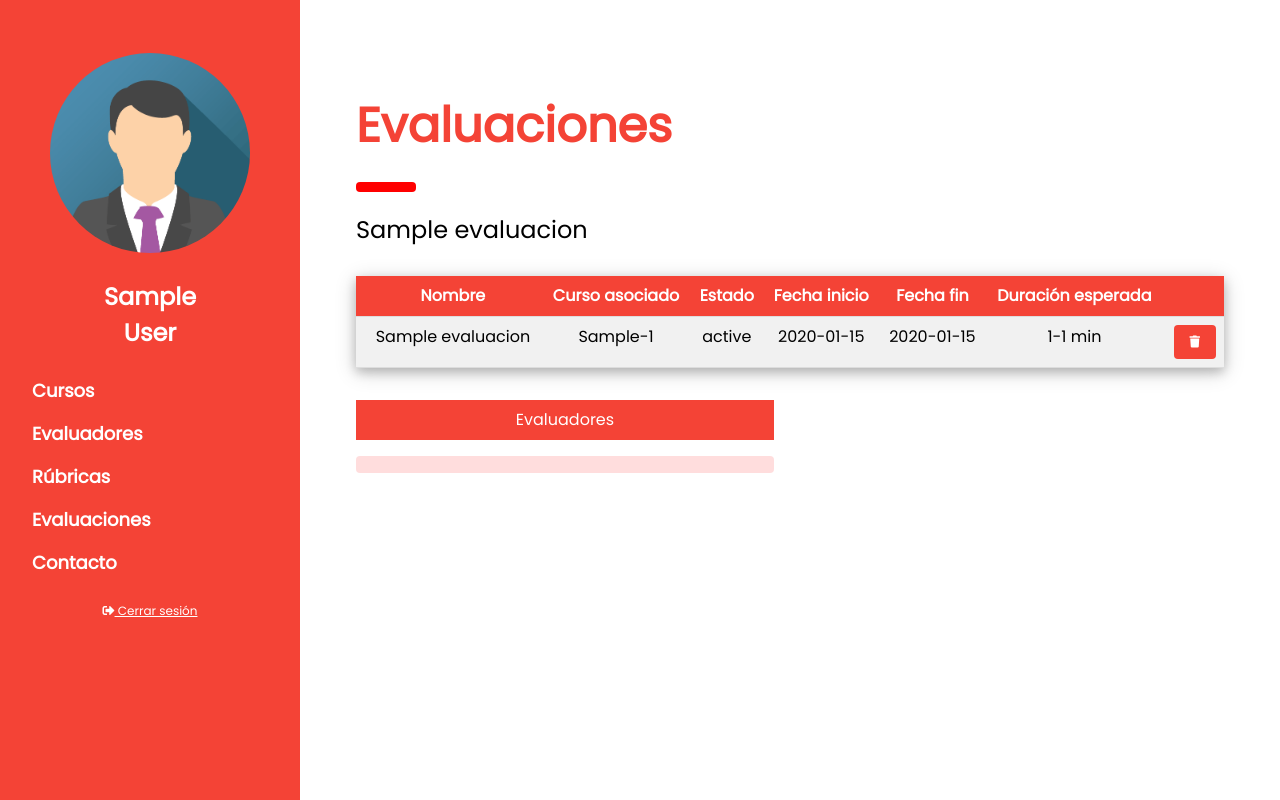
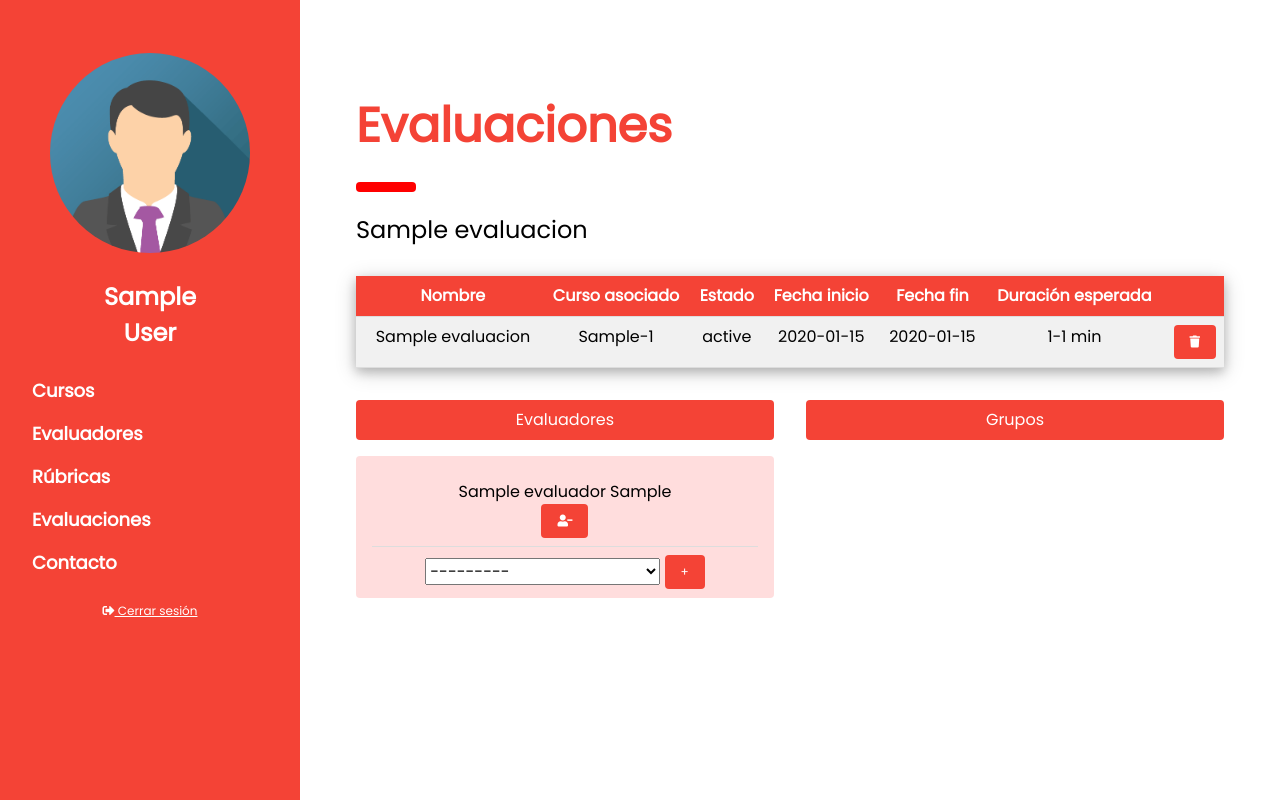
Before and after one commit to DCC-CC4401/2019-1-yet-another-quality-commit-T5, a Django app: page /evaluaciones/1/evaluacion_detalle/ in a window 1280 px wide, after a click on "Evaluadores". Run offline with Django 3.2, Linux system fonts and the light colour scheme; a user stored in the database is signed in; tables that the repository leaves empty hold one stand-in row (values such as "Sample post").

Commit message:
Nuevo modelo para vincular evaluadores y evaluaciones, mejoras en vista detalle de evaluaciones

```diff
--- a/Evaluaciones/forms.py
+++ b/Evaluaciones/forms.py
@@ -44,3 +44,9 @@ class AddEvaluacion(forms.Form):
 
 
         evaluacion.save()
+
+
+class BondEvaluador(forms.ModelForm):
+    class Meta:
+        model = EvaluadoresEvaluacion
+        fields = '__all__'
--- a/Evaluaciones/models.py
+++ b/Evaluaciones/models.py
@@ -68,3 +68,11 @@ class FichaEvaluacion(models.Model):
 
     def get_presenter(self):
         return str(self.presentador)
+
+
+class EvaluadoresEvaluacion(models.Model):
+    evaluacion = models.ForeignKey(Evaluacion, on_delete=models.CASCADE)
+    evaluador = models.ForeignKey(Evaluador, on_delete=models.CASCADE)
+
+    class Meta:
+        unique_together = ('evaluacion', 'evaluador')
--- a/Evaluaciones/urls.py
+++ b/Evaluaciones/urls.py
@@ -7,5 +7,7 @@ urlpatterns = [
     path('postevaluacion', views.post_postevaluacion, name="post-evaluacion"),
     path('add_evaluacion',views.add_evaluacion, name='add_evaluacion'),
     path('delete_evaluacion', views.delete_evaluacion, name='delete_evaluacion'),
+    path('evaluaciones/<int:pk>/bound_evaluador/', views.bound_evaluador, name='bound_evaluador'),
+    path('evaluaciones/<int:pk>/unbound_evaluador/', views.unbound_evaluador, name='unbound_evaluador'),
     path(r'evaluaciones/<int:pk>/evaluacion_detalle/', views.evaluacion_detalle, name='evaluacion_detalle'),
 ]
--- a/Evaluaciones/views.py
+++ b/Evaluaciones/views.py
@@ -70,7 +70,12 @@ def all_evaluaciones(request):
 @login_required
 def evaluacion_detalle(request, pk):
     evaluacion_id=Evaluacion.objects.get(pk=pk)
-    return render(request, 'evaluacion/evaluacion_detalle.html', context={'evaluacion':evaluacion_id})
+    evaluadores_raw = EvaluadoresEvaluacion.objects.all()
+    evaluadores = []
+    for eval in evaluadores_raw:
+        evaluadores.append(eval.evaluador)
+    evaluador_form = BondEvaluador({'evaluacion' : evaluacion_id})
+    return render(request, 'evaluacion/evaluacion_detalle.html', context={'evaluacion':evaluacion_id, 'evaluador_form' : evaluador_form, 'evaluadores' : evaluadores})
 
 
 @login_required
@@ -81,3 +86,37 @@ def delete_evaluacion(request):
         if deleted is not None:
             return HttpResponseRedirect('evaluacion')
     return post_evaluaciones(request)
+
+
+@login_required
+def bound_evaluador(request, pk):
+    """
+    Asigna un evaluador a una evaluacion
+    :param request:
+    :return:
+    """
+    if request.POST and request.user.groups.filter(name='Profesores').exists():
+        form = BondEvaluador(request.POST)
+        if form.is_valid():
+            form.save()
+            return HttpResponseRedirect('/evaluaciones/' + str(pk) + '/evaluacion_detalle')
+        else:
+            form = AddEvaluacion()
+            return render(request, '/evaluacion/evaluacion_admin.html', {'form': form})
+    return HttpResponseRedirect('/evaluaciones/' + str(pk) + '/evaluacion_detalle')
+
+
+def unbound_evaluador(request, pk):
+    """
+    Retira un evaluador asignado a una evaluacion
+    :param request:
+    :return:
+    """
+    if request.POST and request.user.groups.filter(name='Profesores').exists():
+        id_evaluacion = int(request.POST.get('id_evaluacion'))
+        id_evaluador = int(request.POST.get('id_evaluador'))
+        deleted = EvaluadoresEvaluacion.objects.get(evaluacion=id_evaluacion,
+                                                    evaluador=id_evaluador).delete()
+        if deleted is not None:
+            return HttpResponseRedirect('/evaluaciones/' + str(pk) + '/evaluacion_detalle')
+    return HttpResponseRedirect('/evaluaciones/' + str(pk) + '/evaluacion_detalle')
--- a/templates/evaluacion/evaluacion_detalle.html
+++ b/templates/evaluacion/evaluacion_detalle.html
@@ -48,17 +48,43 @@
         </table>
     </div>
 
-    <div class="w3-roun w3-half w3-container w3-padding">
-        <button onclick="myFunction('Evaluadores')" class="w3-button w3-block w3-red w3-section w3-padding">
+    <div class="w3-round w3-half w3-container w3-padding">
+        <button onclick="myFunction('Evaluadores')" class="w3-button w3-round w3-block w3-red w3-section w3-padding">
             Evaluadores
         </button>
         <div id="Evaluadores" class="w3-container w3-hide w3-pale-red w3-round">
             <p>
             <ul class="w3-ul w3-light gray w3-round w3-center">
                 {% for eval in evaluadores %}
-                    <li>{{ eval.evaluador }}</li>
+                    <li>
+                        {{ eval }}
+                        <form action="{% url 'evaluaciones:unbound_evaluador' evaluacion.pk %}" method="post">
+                            {% csrf_token %}
+                            <input type="hidden" name="id_evaluacion" value="{{ evaluacion.pk }}">
+                            <input type="hidden" name="id_evaluador" value="{{ eval.pk }}">
+                            <button class="w3-button w3-red w3-round w3-small" type="submit">
+                                <i class="fas fa-user-minus"></i>
+                            </button>
+                        </form>
+                    </li>
                 {% endfor %}
+                <form action="{% url 'evaluaciones:bound_evaluador' evaluacion.pk %}" method="post">
+                    {% csrf_token %}
+                    <li class="w3-hide">{{ evaluador_form.evaluacion }}</li>
+                    <li>{{ evaluador_form.evaluador }}
+                        <button class="w3-button w3-red w3-round w3-small" type="submit">+</button>
+                    </li>
+                </form>
             </ul>
+        </div>
+    </div>
+
+    <div class="w3-round w3-half w3-container w3-padding">
+        <button onclick="myFunction('Grupos')" class="w3-button w3-round w3-block w3-red w3-section w3-padding">
+            Grupos
+        </button>
+        <div id="Grupos" class="w3-container w3-hide w3-pale-red w3-round">
+            This is a work in progress.
         </div>
     </div>
 
```
Also changed, not shown: Evaluaciones/migrations/0002_evaluadoresevaluacion.py (added).
